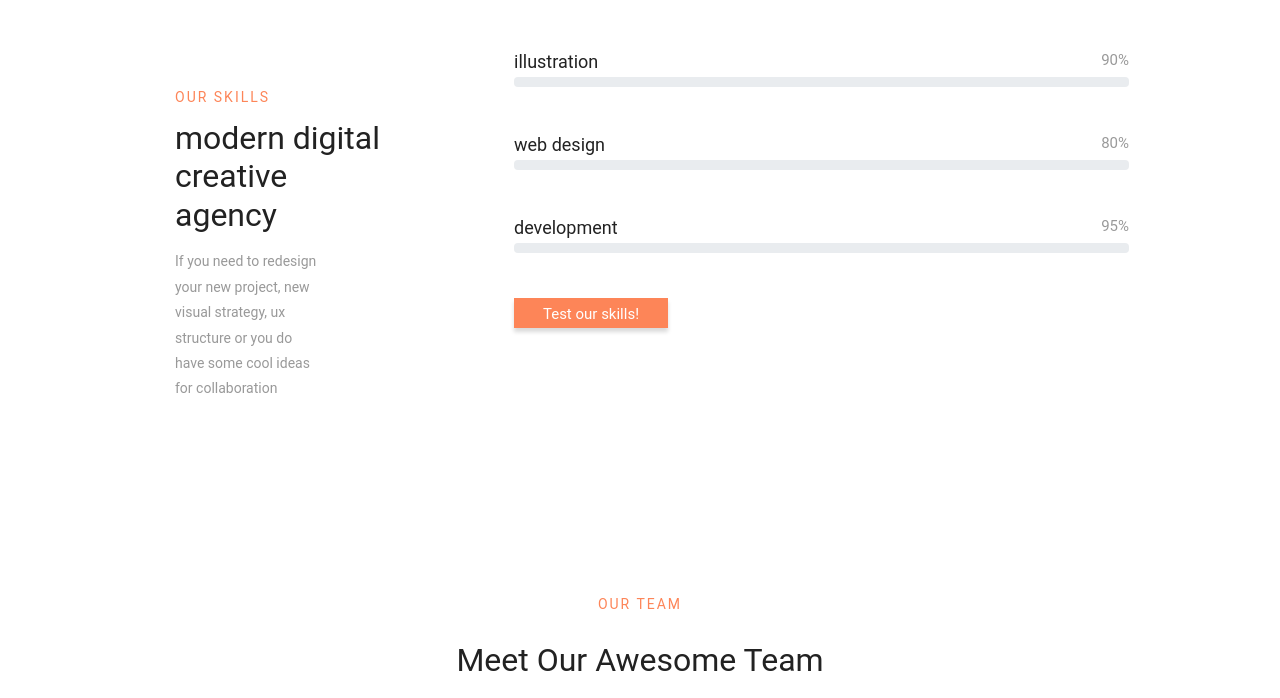
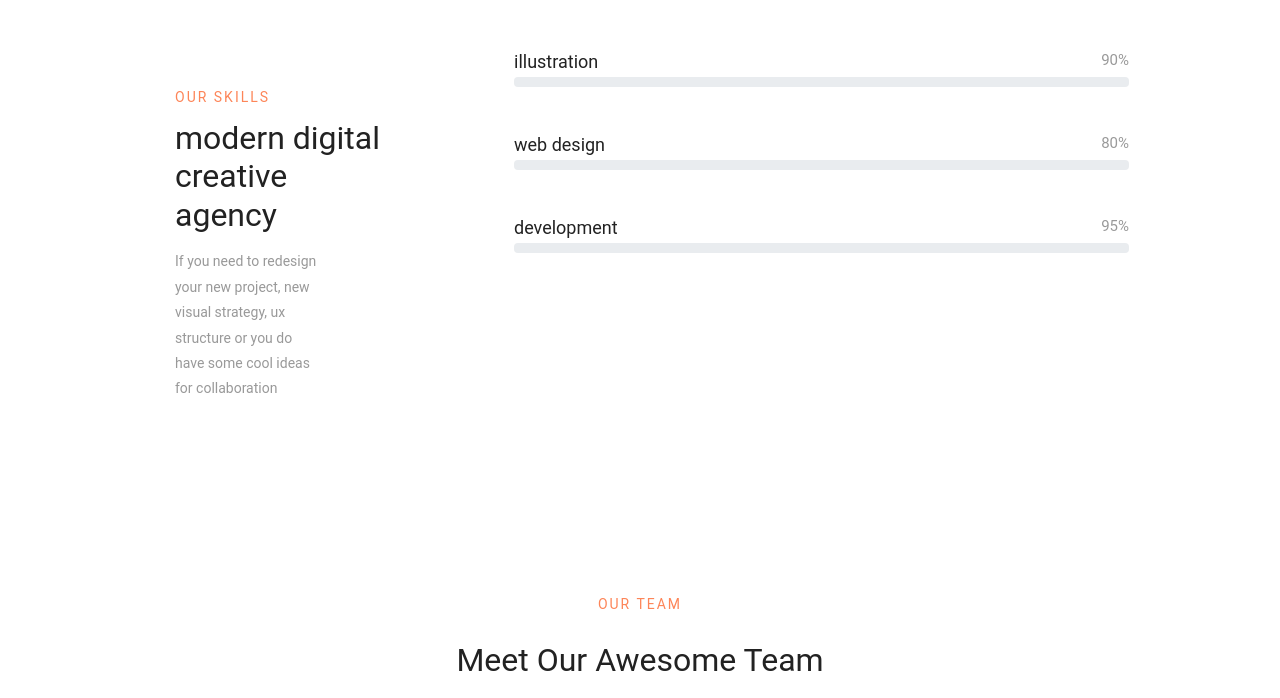
Before and after one commit to Yivgha/pet-project-Anow, a website: page index.html in a window 1280 px wide. Shown: the part 3536-4234 px from the top of the page. Drawn offline with nearby package versions, Linux system fonts and the light colour scheme.

Commit message:
Update index.html

```diff
--- a/index.html
+++ b/index.html
@@ -232,7 +232,7 @@
                             ideas for
                             collaboration</p>
                     </div>
-                    <div class="team-skills">
+                    <div class="team-skills" onmousemove="move()">
                         <ul>
                             <li>
                                 <div class="skills-item">
@@ -268,7 +268,7 @@
                                 </div>
                             </li>
                         </ul>
-                        <button type="button" class="skills-btn" onclick="move()">Test our skills!</button>
+                        <!-- <button type="button" class="skills-btn" onclick="move()">Test our skills!</button> -->
                     </div>
                 </div>
                 <div class="team-wrapper">
```
